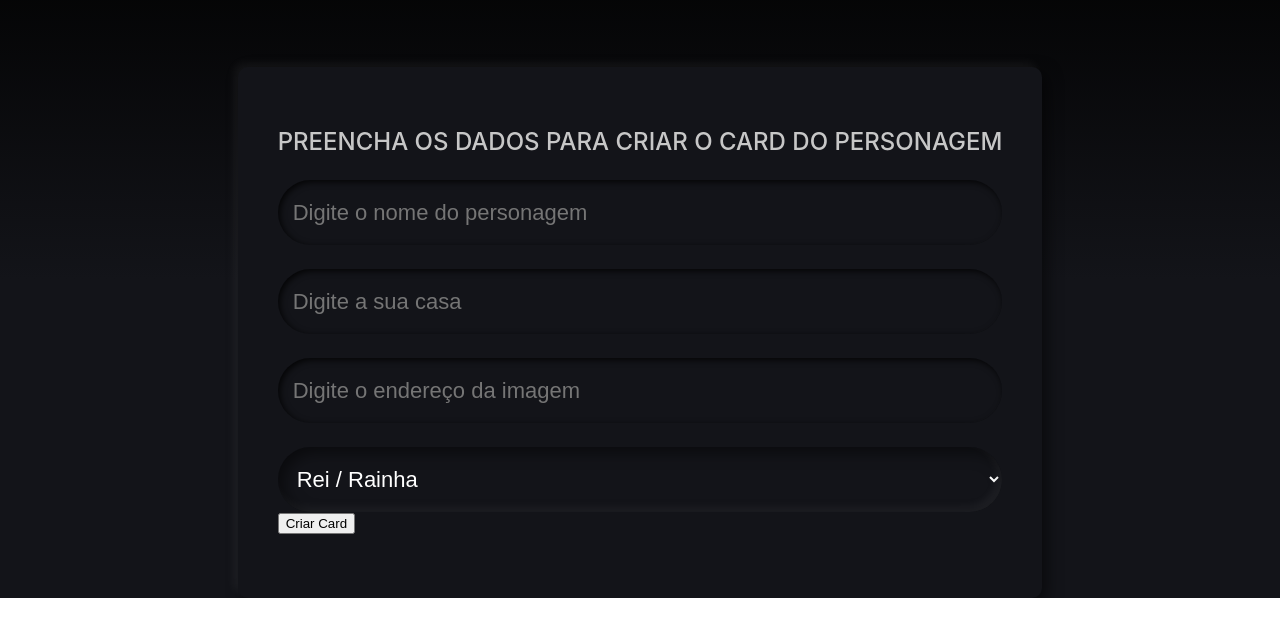
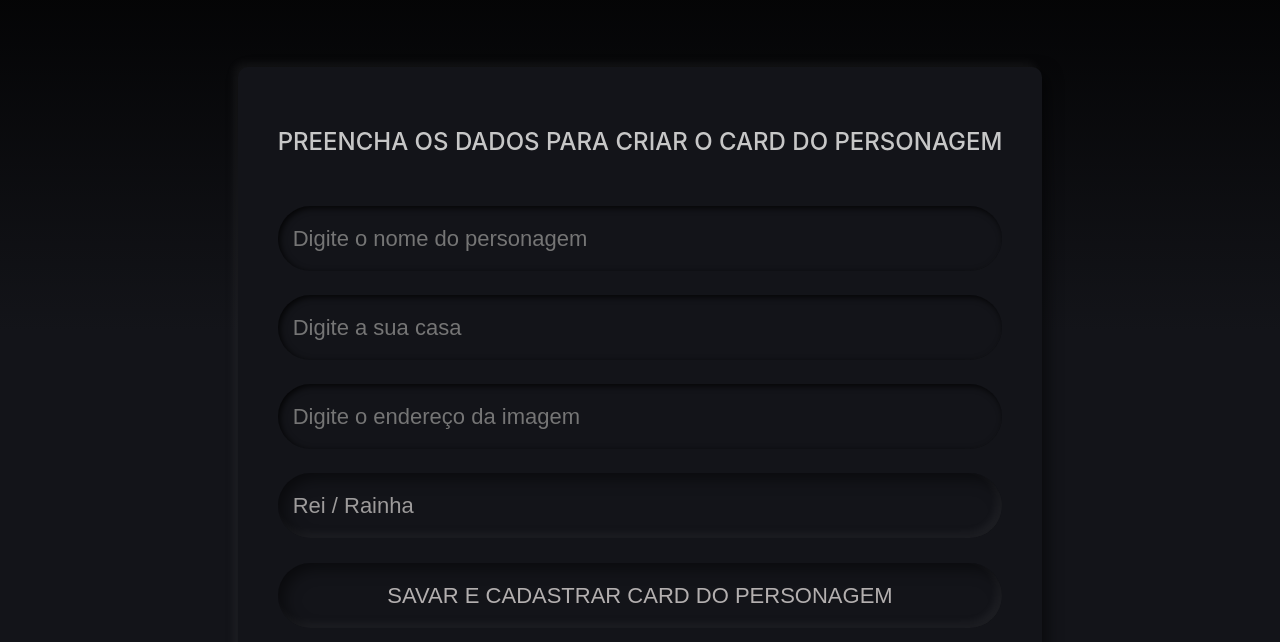
Before and after one commit to EnzoSeehagen/Gestao-Colaboradores, a React (Create React App) app: page / in a window 1280 px wide. Shown: the part 772-1414 px from the top of the page. Before the commit the page ends 1370 px from the top, so only its background shows below. Built offline with nearby package versions, Linux system fonts and the light colour scheme.

Commit message:
Criando Evento p/ botão de submit e onChange nos input´s

```diff
--- a/public/index.html
+++ b/public/index.html
@@ -24,7 +24,7 @@
       work correctly both with client-side routing and a non-root public URL.
       Learn how to configure a non-root public URL by running `npm run build`.
     -->
-    <title>React App</title>
+    <title>HOTD - Organograma</title>
   </head>
   <body>
     <noscript>You need to enable JavaScript to run this app.</noscript>
--- a/src/componentes/Botao/botao.css
+++ b/src/componentes/Botao/botao.css
@@ -0,0 +1,30 @@
+.botao {
+    margin-top: 25px;
+    background-color: #131419;
+    box-shadow: 10px 10px 30px rgba(0, 0, 0, 0.0);
+    width: 100%;
+    height: 65px;
+    border: none;
+    font-size: 22px;
+    font-weight: 400;
+    text-transform: uppercase;
+    padding: 5px 15px;
+    box-sizing: border-box;
+    outline:none;
+    border-radius: 40px;
+    color: #b3afaf;
+    box-shadow: inset -5px -5px 10px rgba(255,255,255,0.05),
+            inset 5px 5px 15px rgba(0, 0, 0, 0.50) ;
+    cursor: pointer;
+
+}
+
+.botao:hover {
+    color: #FFF;
+    text-shadow: 0 0 10px #e0b48c,
+                 0 0 20px #e0b48c,
+                 0 0 40px #e0b48c,
+                 0 0 80px #e0b48c,
+                 0 0 100px #e0b48c;
+
+}
--- a/src/componentes/Botao/index.js
+++ b/src/componentes/Botao/index.js
@@ -2,8 +2,8 @@ import './botao.css'
 
 const Botao = (props) => {
     return (
-        <button>
-            {props.texto}
+        <button className='botao'>
+            {props.children}
         </button>
     )
 }
--- a/src/componentes/CampoTexto/index.js
+++ b/src/componentes/CampoTexto/index.js
@@ -1,10 +1,14 @@
 import './CampoTexto.css'
+
+const aoDigitado = (evento) => {
+    console.log(evento.target.value)
+}
 
 const CampoTexto = (props) => {
     return (
         <div className="campo-texto">
             <label>{props.label}</label>
-            <input className='dados' placeholder={props.placeholder}/>
+            <input onChange={aoDigitado} required={props.obrigatorio} className='dados' placeholder={props.placeholder}/>
         </div>
     )
 }
--- a/src/componentes/Formulario/Formulario.css
+++ b/src/componentes/Formulario/Formulario.css
@@ -23,6 +23,7 @@
 }
 
 .formulario h2 {
+    margin-bottom: 50px;
     color: #c7c7c7;
     font-weight: 450;
     text-transform: uppercase;
--- a/src/componentes/Formulario/index.js
+++ b/src/componentes/Formulario/index.js
@@ -16,15 +16,22 @@ const Formulario = () => {
 
   ]
 
+  const aoSalvar = (evento) => {
+    evento.preventDefault()
+    console.log('Form enviado!')
+  }
+
   return (
     <section className="formulario">
-      <form>
+      <form onSubmit={aoSalvar}>
         <h2>Preencha os dados para criar o card do personagem</h2>
-        <CampoTexto label="" placeholder="Digite o nome do personagem" />
-        <CampoTexto label="" placeholder="Digite a sua casa" />
-        <CampoTexto label="" placeholder="Digite o endereço da imagem " />
-        <ListaSuspensa label="" placeholder="Digite o tipo do personagem " itens={times}/>
-        <Botao texto="Criar Card"/>
+        <CampoTexto obrigatorio={true} label="" placeholder="Digite o nome do personagem" />
+        <CampoTexto obrigatorio={true} label="" placeholder="Digite a sua casa" />
+        <CampoTexto obrigatorio={true} label="" placeholder="Digite o endereço da imagem " />
+        <ListaSuspensa obrigatorio={true} label="" placeholder="Digite o tipo do personagem " itens={times}/>
+        <Botao>
+          Savar e cadastrar Card do personagem
+        </Botao>
       </form>
     </section>
   );
--- a/src/componentes/ListaSuspensa/ListaSuspensa.css
+++ b/src/componentes/ListaSuspensa/ListaSuspensa.css
@@ -12,8 +12,11 @@
     padding: 5px 15px;
     box-sizing: border-box;
     outline: none;
+    -webkit-appearance: none;
     border-radius: 40px;
-    color: #FFF;
+    color: rgb(157, 155, 155);
     box-shadow: inset -5px -5px 10px rgba(255,255,255,0.05),
             inset 5px 5px 15px rgba(0, 0, 0, 0.50) ;
+    cursor: pointer;
+
 }
```
